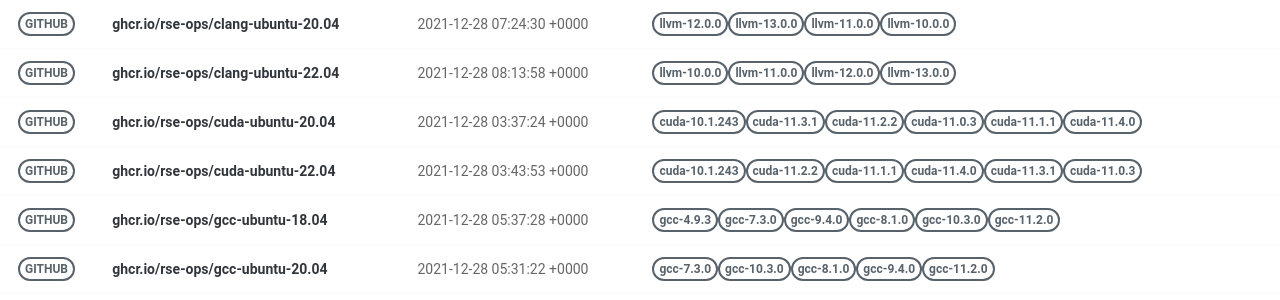
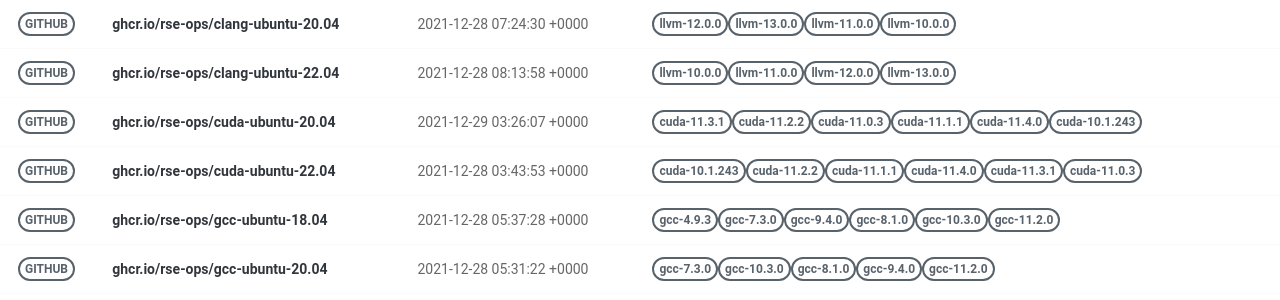
Before and after one commit to rse-ops/docker-images, a Jekyll site: the page built from pages/index.md, in a window 1280 px wide. Shown: the part 179-479 px from the top of the page. Built offline with Jekyll 4.4.1, drawn with Linux system fonts in a browser that asks for light colours; nearby versions of some CDN libraries.

Commit message:
Automated push to update library 2021-12-29

```diff
--- a/_library/ghcr.io-rse-ops-cuda-ubuntu-20.04.md
+++ b/_library/ghcr.io-rse-ops-cuda-ubuntu-20.04.md
@@ -1,14 +1,11 @@
 ---
 layout: container
 name: ghcr.io/rse-ops/cuda-ubuntu-20.04
-updated_at: 2021-12-28 03:37:24.701429
+updated_at: 2021-12-29 03:26:07.538890
 
 
 container_url: https://github.com/orgs/rse-ops/packages/container/package/cuda-ubuntu-20.04
 versions:
- - tag: cuda-10.1.243
-   dockerfile: https://github.com/rse-ops/docker-images/blob/main/ubuntu/cuda/Dockerfile
-   manifest: https://crane.ggcr.dev/manifest/ghcr.io/rse-ops/cuda-ubuntu-20.04:cuda-10.1.243
  - tag: cuda-11.3.1
    dockerfile: https://github.com/rse-ops/docker-images/blob/main/ubuntu/cuda/Dockerfile
    manifest: https://crane.ggcr.dev/manifest/ghcr.io/rse-ops/cuda-ubuntu-20.04:cuda-11.3.1
```
Also changed, not shown: other parts of _library/ghcr.io-rse-ops-cuda-ubuntu-20.04.md (+3 -0 lines).
